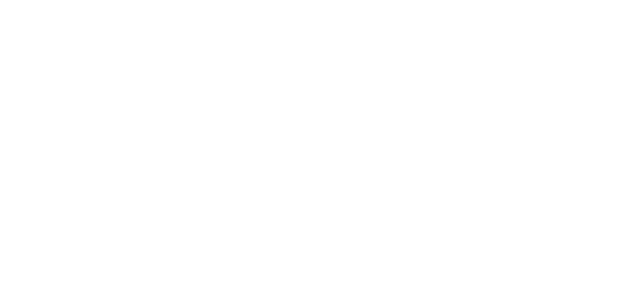
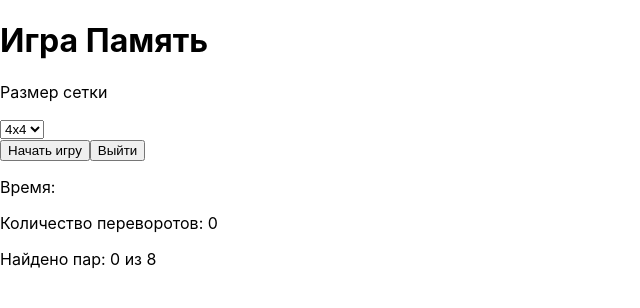
Before and after one commit to NoDanate/AngReact_Project, a React (Create React App) app in the folder prjct/: page / in a window 1280 px wide. Shown: the top 308 px of the page, without its empty margins (0-640 px from the left). Built offline with nearby package versions, Linux system fonts and the light colour scheme.

Commit message:
Оболочка для тестов

```diff
--- a/prjct/src/App.js
+++ b/prjct/src/App.js
@@ -1,5 +1,8 @@
 import React, {useState} from "react";
 import './App.css';
+
+const matchAudio = new Audio('');
+const mismatchAudio = new Audio('');
 
 function App() {
   const cardEmojies = [
@@ -8,12 +11,11 @@ function App() {
     '🐷', '🐸', '🐵', '🐔', '🐧', '🐦'
   ];
 
-  const matchAudio = new Audio('');
-  const mismatchAudio = new Audio('');
-
   const [gridSize, setGridSize] = useState(4);
 
   const [cards, setCards] = useState([]);
+
+  const [disabled, setDisabled] = useState(false)
 
   const [flipped, setFlipped] = useState([]);
 
@@ -54,10 +56,75 @@ function App() {
     setSolved([]);
   }
 
+  const handleCardClick = (id) => {
+    if(disabled || flipped.includes(id) || solved.includes(id) || !gameStarted) return;
+
+    const newFlipped = [...flipped, id];
+    setFlipped(newFlipped);
+
+    setFlips(flips + 1);
+
+    if (newFlipped.length === 2){
+      setDisabled(true);
+      checkForMatch(newFlipped);
+    }
+  }
+
+  const checkForMatch = (flippedCards) => {
+    const [first, second] = flippedCards;
+    const card1 = cards.find(card => card.id === first);
+    const card2 = cards.find(card => card.id === second);
+
+    if (card1.emodji === card2.emodji){
+      setSolved([...solved, first, second]);
+      setFlipped([]);
+      setDisabled(false);
+
+      matchAudio.play();
+    }
+    else{
+      setTimeout(() => {
+        setFlipped([]);
+        setDisabled(false);
+      }, 1000);
+      mismatchAudio.play();
+    }
+  }
+
+
 
   return (
-      <div>
+      <div className='memory-game'>
+        <h1>Игра Память</h1>
+        <div>
+          <p>Размер сетки</p>
+          <select
+              value={gridSize}
+              onChange={(e) => setGridSize(e.target.value)}
 
+          >
+            <option value='4'>4x4</option>
+            <option value='6'>6x6</option>
+          </select>
+        </div>
+        <button onClick={initGame}>
+          {gameStarted ? 'Игра начата' : 'Начать игру'}
+        </button>
+        <button onClick={''}>Выйти</button>
+
+        <div className='game-stats'>
+          <p>Время: </p>
+          <p>Количество переворотов: {flips}</p>
+          <p>Найдено пар: {solved.length / 2} из {(gridSize * gridSize) / 2}</p>
+        </div>
+
+        <div className='game-section' style={{gridTemplateColumns: `repeat(${gridSize}), 1fr`}}>
+          {cards.map(card => (
+              <div onClick={handleCardClick} key={card.id} className={`card ${flipped.includes(card.id) || solved.includes(card.id) ? 'flipped' : ''}`}>
+                {flipped.includes(card.id) || solved.includes(card.id) ? card.emodji : '?'}
+              </div>
+          ))}
+        </div>
       </div>
   );
 }
```
